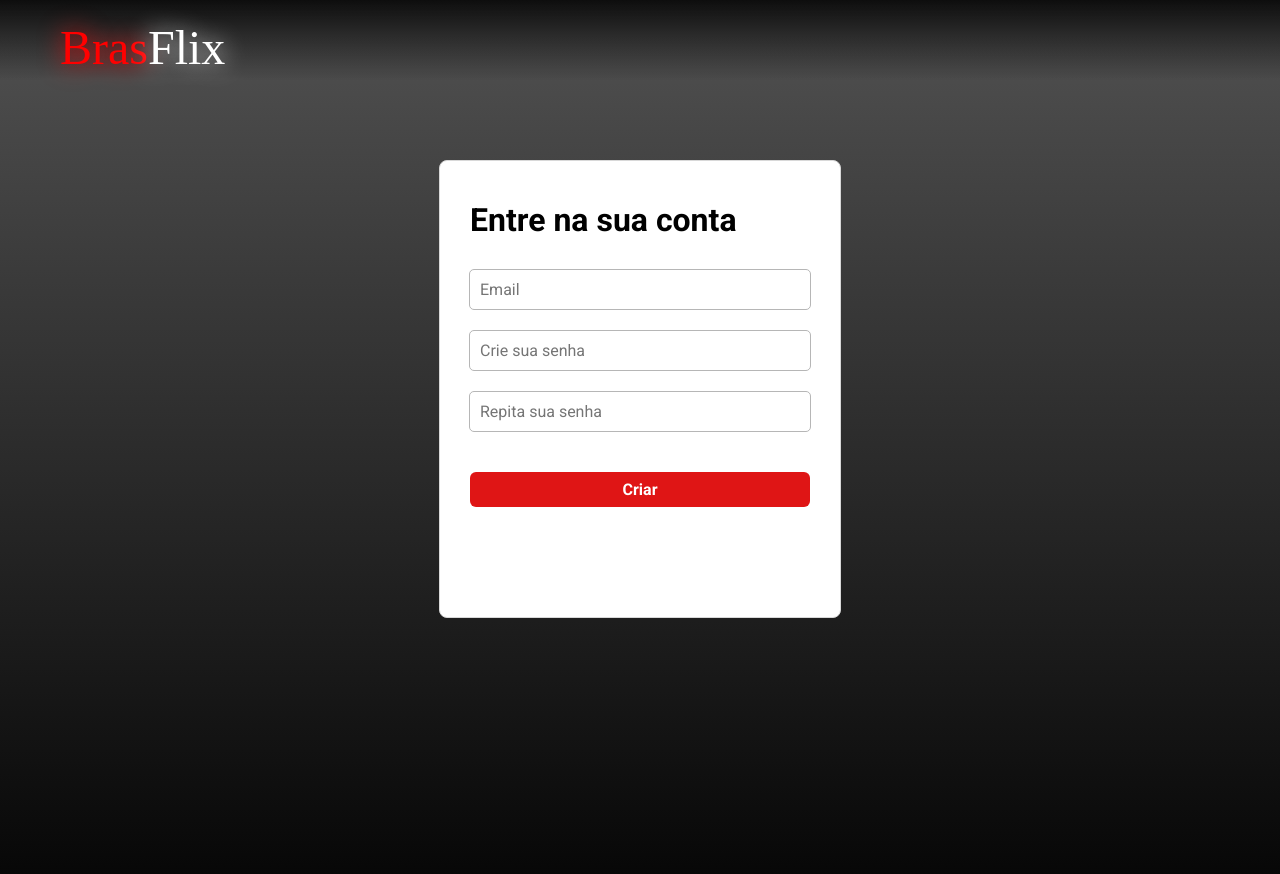
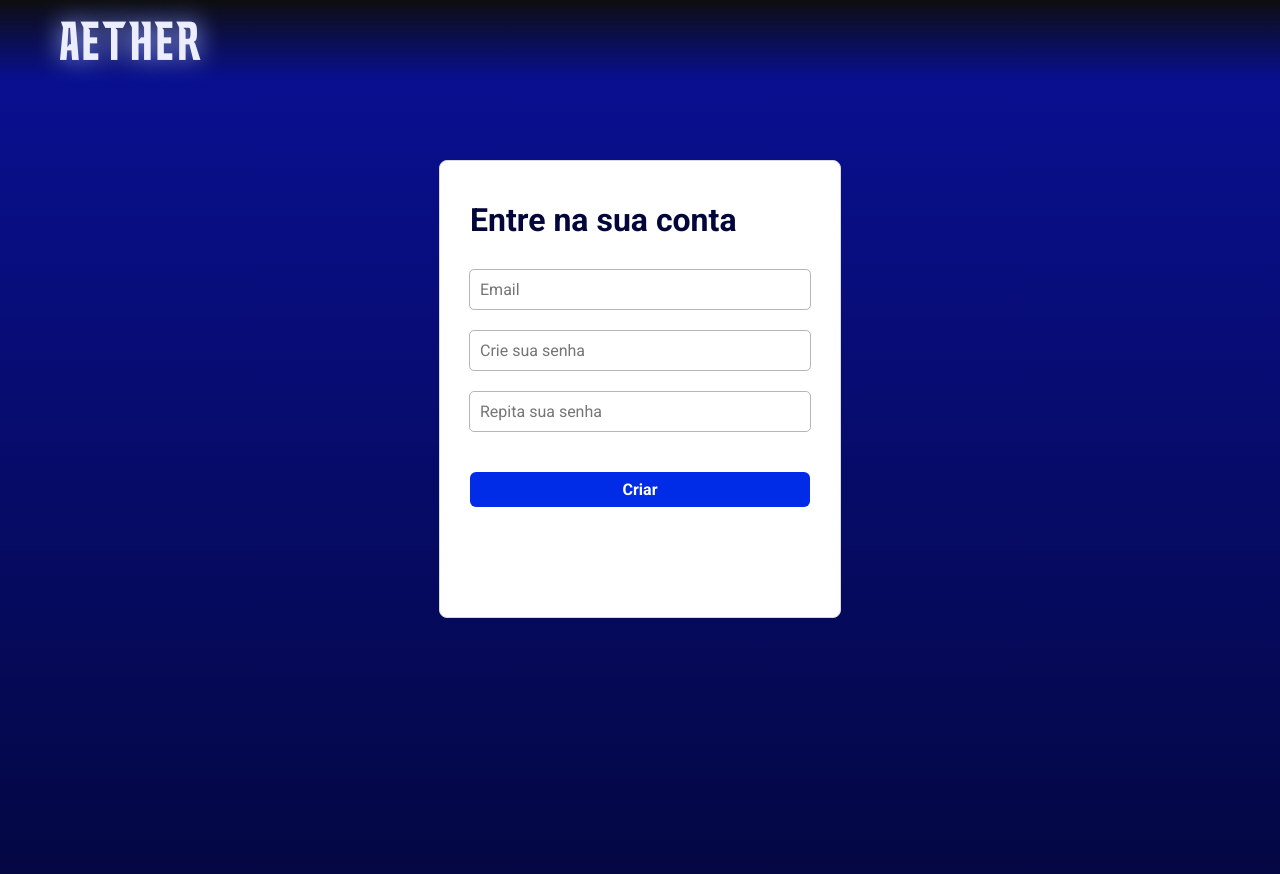
Before and after one commit to viniciusprass/aether-streaming, a plain HTML site: page html/createacc.html in a window 1280 px wide. Drawn offline with Linux system fonts and the light colour scheme; a web font is replaced by a local one.

Commit message:
Atualizações

```diff
--- a/CSS/createacc.css
+++ b/CSS/createacc.css
@@ -1,7 +1,16 @@
 @import url('https://fonts.googleapis.com/css2?family=Roboto:ital,wght@0,100;0,300;0,400;0,500;0,700;0,900;1,100;1,300;1,400;1,500;1,700;1,900&display=swap');
 @font-face {
     font-family: "kemio";
-    src: url(../Fonts/Kemio-Normal.otf);
+    src: url(../Fonts/INGAME.ttf);
+}
+
+:root {
+    --color1: #03063A;
+    --color2: #091097;
+    --color3: #002BE7;
+    --color4: #99ACFF;
+    --color5: #ECEDFE;
+
 }
 * {
     margin: 0;
@@ -19,26 +28,23 @@ header {
 #logoHeader {
     display: flex;
     font-size: 3em;
-    color: #fff;
+    color: var(--color5);
     padding-left: 60px;
     padding-top: 20px;
 }
-#logoHeader > p:first-child {
-    color: rgb(255, 0, 0);
-}
 #logoHeader > p {
     font-family: "kemio";
-    text-shadow: 0 0 25px;
+    text-shadow: 0 0 25px var(--color4);
 }
 body {
-    background-image: linear-gradient(0deg, black, rgb(82, 82, 82));
+    background-image: linear-gradient(0deg, var(--color1), var(--color2));
 }
 main {
     height: 100vh;
     width: 100%;
 }
 #fields {
-    color: #000;
+    color: var(--color1);
     display: flex;
     flex-direction: column;
     max-width: 400px;
@@ -78,7 +84,7 @@ main {
     width: 85%;
     display: block;
     margin: 20px auto 40px auto;
-    background-color: #df1515;
+    background-color: var(--color3);
     color: #fff;
     padding: 8px;
     border-radius: 6px;
@@ -87,11 +93,11 @@ main {
     font-weight: bold;
 }
 .button:hover {
-    background-color: #b11111;
+    background-color: var(--color2);
     cursor: pointer;
 }
 .button:active{
-    background-image: radial-gradient( #df1515, #b11111);
+    background-image: radial-gradient( var(--color2), var(--color3));
     transition: 1s;
 }
 #submitButton{
--- a/CSS/login.css
+++ b/CSS/login.css
@@ -1,10 +1,17 @@
 @import url('https://fonts.googleapis.com/css2?family=Roboto:ital,wght@0,100;0,300;0,400;0,500;0,700;0,900;1,100;1,300;1,400;1,500;1,700;1,900&display=swap');
 @font-face {
     font-family: "kemio";
-    src: url(../Fonts/Kemio-Normal.otf);
+    src: url(../Fonts/INGAME.ttf);
 }
 *{
     font-family: "roboto", sans-serif;
+}
+:root {
+    --color1: #03063A;
+    --color2: #091097;
+    --color3: #002BE7;
+    --color4: #99ACFF;
+    --color5: #ECEDFE;
 }
 header {
     height: 10vh;
@@ -19,17 +26,13 @@ header {
 #logoHeader {
     display: flex;
     font-size: 3em;
-    color: #fff;
+    color: var(--color5);
     padding-left: 60px;
-    padding-top: 20px;
-}
-#logoHeader > p:first-child {
-    color: rgb(255, 0, 0);
+    padding-top: 10px;
 }
 #logoHeader > p {
     font-family: "kemio";
-    text-shadow: 0 0 25px;
-    margin: 0;
+    text-shadow: 0 0 25px var(--color4);
 }
 body {
     margin: 0;
@@ -98,8 +101,8 @@ main::after{
 .button {
     width: 85%;
     display: block;
-    margin: 20px auto 40px auto;
-    background-color: #df1515;
+    margin: 45px auto 40px auto;
+    background-color: var(--color3);
     color: #fff;
     padding: 8px;
     border-radius: 6px;
@@ -108,18 +111,17 @@ main::after{
     font-weight: bold;
 }
 .button:hover {
-    background-color: #b11111;
+    background-color: var(--color2);
     cursor: pointer;
 }
 .button:active{
-    background-image: radial-gradient( #df1515, #b11111);
+    background-image: radial-gradient( var(--color2), var(--color3));
     transition: 1s;
 }
 
 #checkboxLogin {
     color: #fff;
     margin-left: 30px;
-    cursor: default;
     -webkit-touch-callout: none;  /* iPhone OS, Safari */
     -webkit-user-select: none;    /* Chrome, Safari 3 */
     -khtml-user-select: none;     /* Safari 2 */
@@ -132,7 +134,7 @@ main::after{
 }
 #labelCheckBox {
     display: inline-block;
-    cursor: default;
+    cursor: pointer;
 }
 #accButtons {
     display: flex;
--- a/html/createacc.html
+++ b/html/createacc.html
@@ -9,17 +9,16 @@
 <body>
     <header>
         <div id="logoHeader">
-            <p>Bras</p>
-            <p>Flix</p>
+            <p>AETHER</p>
         </div>
     </header>
     <main>
         <div id="fields">
-            <form action="">
+            <form action="" method="post">
                 <h1 id="loginLabel">Entre na sua conta</h1>
-                <input type="text" id="createEmailInput" class="input" placeholder="Email" required autocomplete="email">
-                <input type="text" id="createPasswordInput" class="input" placeholder="Crie sua senha" required minlength="8" maxlength="15" autocomplete="new-password">
-                <input type="text" id="confirmPasswordInput" class="input" placeholder="Repita sua senha" required minlength="8" maxlength="15" autocomplete="new-password">
+                <input type="email" id="createEmailInput" class="input" placeholder="Email" required autocomplete="email">
+                <input type="password" id="createPasswordInput" class="input" placeholder="Crie sua senha" required minlength="8" maxlength="15" autocomplete="new-password">
+                <input type="password" id="confirmPasswordInput" class="input" placeholder="Repita sua senha" required minlength="8" maxlength="15" autocomplete="new-password">
                 <div id="submitButton"><input type="submit" class="button" value="Criar"></div>
             </form>
         </div>
```
Also changed, not shown: html/login.html (+5 -6 lines), Fonts/INGAME.ttf (added), images/176531.png (deleted), images/background2.jpg (deleted).
